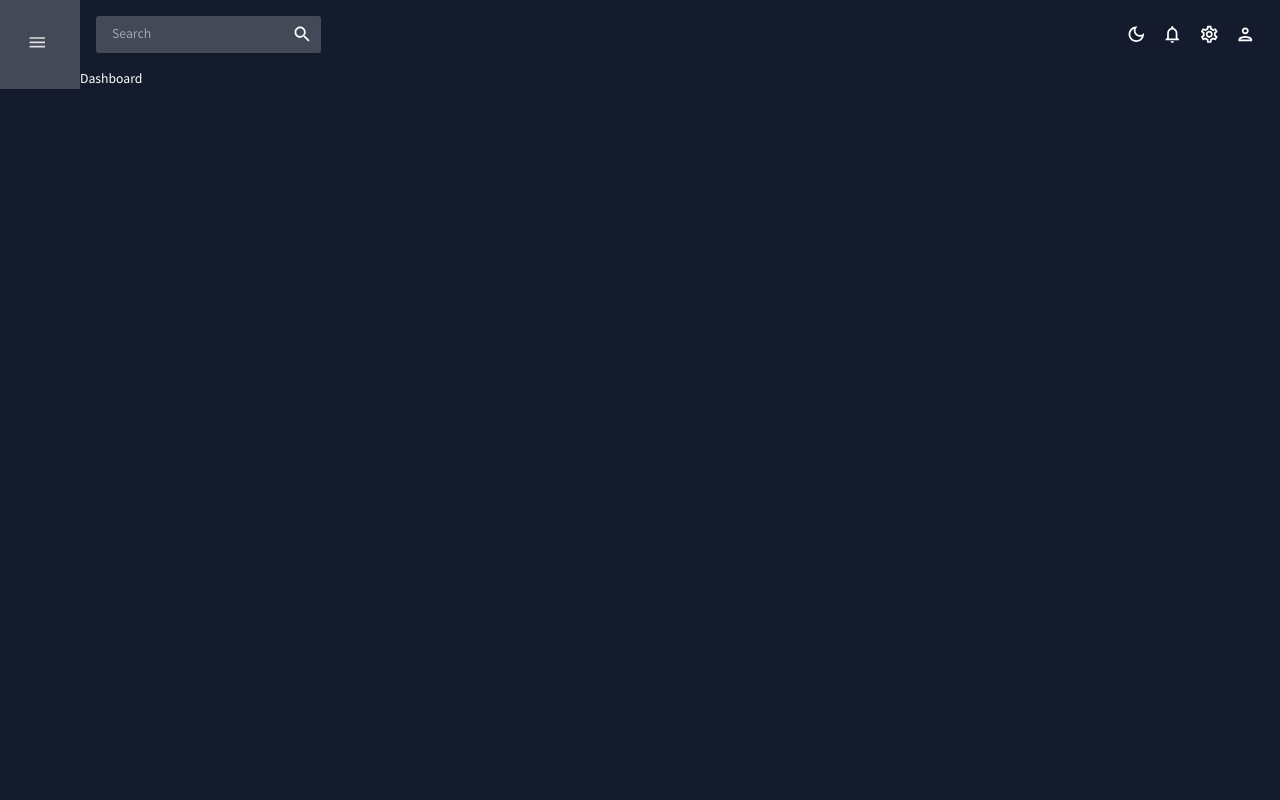
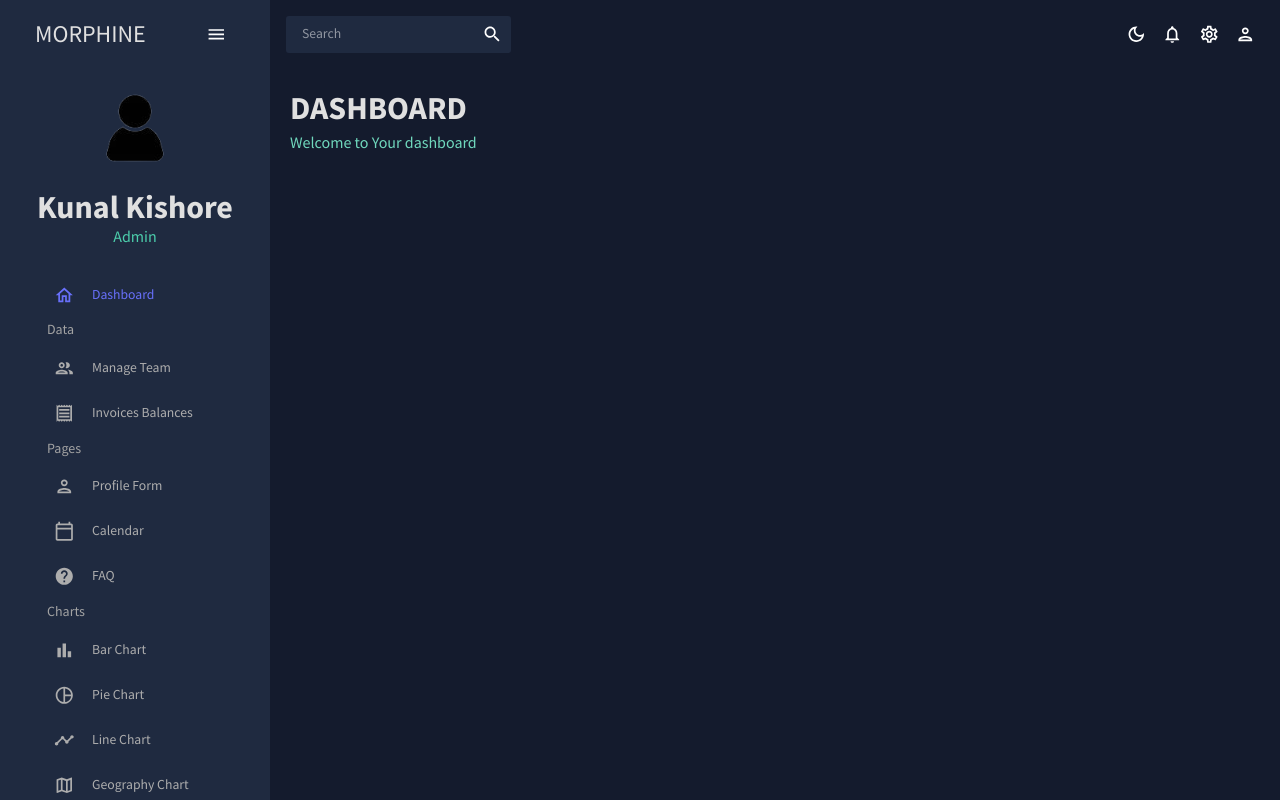
Before and after one commit to morphine-kunal/Dashboard, a React (Create React App) app: page / in a window 1280 px wide. Built offline with nearby package versions, Linux system fonts and the light colour scheme.

Commit message:
sidebar completed, and work on team page started

```diff
--- /dev/null
+++ b/src/components/Header.jsx
@@ -0,0 +1,23 @@
+import { Typography, Box, useTheme } from "@mui/material";
+import { tokens } from "../theme";
+
+const Header = ({title, subtitle}) => {
+  const theme = useTheme();
+  const colors = tokens(theme.palette.mode);
+
+  return (
+    <Box mb="30px">
+      <Typography
+        variant="h2"
+        color={colors.grey[100]}
+        fontWeight="bold"
+        sx={{ mb: "5px" }}
+      >
+        {title}
+      </Typography>
+      <Typography variant="h5" color={colors.greenAccent[400]}>{subtitle}</Typography>
+    </Box>
+  );
+};
+
+export default Header;
--- a/src/index.css
+++ b/src/index.css
@@ -1,13 +1,13 @@
-@import url('https://fonts.googleapis.com/css2?family=Source+Sans+Pro:wght@400;600;700&display=swap');
+@import url("https://fonts.googleapis.com/css2?family=Source+Sans+Pro:wght@400;600;700&display=swap");
 
 html,
 body,
-:root,
+#root,
 .app,
 .content{
   height: 100%;
   width: 100%;
-  font-family: 'Source sans Pro', sans-serif;
+  font-family: 'Source Sans Pro', sans-serif;
 }
 
 .app{
@@ -15,22 +15,22 @@ body,
   position: relative;
 }
 
-::-webkit-scrollbar{
+::-webkit-scrollbar {
   width: 10px;
 }
 
 /* track */
-::-webkit-scrollbar-track{
+::-webkit-scrollbar-track {
   background: #e0e0e0;
 }
 
 /* handle  */
-::-webkit-scrollbar-thumb{
+::-webkit-scrollbar-thumb {
   background: #888;
 }
 
 /* handle on hover  */
 
-::-webkit-scrollbar-thumb:hover{
+::-webkit-scrollbar-thumb:hover {
   background: #555;
 }
--- a/src/scenes/dashboard/index.jsx
+++ b/src/scenes/dashboard/index.jsx
@@ -1,7 +1,12 @@
+import { Box } from "@mui/material";
+import Header from "../../components/Header";
 
+const Dashboard = () => {
+  return <Box m={'20px'}>
+    <Box display='flex' justifyContent='space-between' alignItems='center'>
+    <Header title='DASHBOARD' subtitle='Welcome to Your dashboard'/></Box>
+  </Box>
 
-const Dashboard = () =>{
-    return <div>Dashboard</div>;
-}
+};
 
 export default Dashboard;
--- a/src/scenes/global/Sidebar.jsx
+++ b/src/scenes/global/Sidebar.jsx
@@ -6,7 +6,7 @@ import { Link } from "react-router-dom";
 import { tokens } from "../../theme";
 import HomeOutlined from "@mui/icons-material/HomeOutlined";
 import PeopleOutlined from "@mui/icons-material/PeopleOutlined";
-import ContactsOutlined from "@mui/icons-material/ContactsOutlined";
+// import ContactsOutlined from "@mui/icons-material/ContactsOutlined";
 import ReceiptOutlined from "@mui/icons-material/ReceiptOutlined";
 import PersonOutlined from "@mui/icons-material/PersonOutlined";
 import CalendarTodayOutlined from "@mui/icons-material/CalendarTodayOutlined";
@@ -17,11 +17,38 @@ import TimelineOutlined from "@mui/icons-material/TimelineOutlined";
 import MenuOutlined from "@mui/icons-material/MenuOutlined";
 import MapOutlined from "@mui/icons-material/MapOutlined";
 
+
+
+
+
+
+
+
+
+
+const Item = ({ title, to, icon, selected, setSelected }) => {
+  const theme = useTheme();
+  const colors = tokens(theme.palette.mode);
+  return (
+    <MenuItem
+      active={selected === title}
+      style={{ colors: colors.grey[100] }}
+      onClick={() => setSelected(title)}
+      icon={icon}
+    >
+      <Typography>{title}</Typography>
+      <Link to={to} />
+    </MenuItem>
+  );
+};
+
 const Sidebar = () => {
   const theme = useTheme();
   const colors = tokens(theme.palette.mode);
-  const [isCollapsed, setIsCollapsed] = useState("false");
+  const [isCollapsed, setIsCollapsed] = useState(false);
   const [selected, setSelected] = useState("Dashboard");
+
+
 
   return (
     <Box
@@ -38,21 +65,25 @@ const Sidebar = () => {
         "& .pro-inner-item:hover": {
           color: "#868dfb !important",
         },
-        "& .pro-menu-item:active": {
-          color: "6870fa !important",
+        "& .pro-menu-item.active": {
+          color: "#6870fa !important",
         },
       }}
     >
+
       <ProSidebar collapsed={isCollapsed}>
+
         <Menu iconShape="square">
+
           {/* Logo and Menu icon  */}
           <MenuItem
             onClick={() => setIsCollapsed(!isCollapsed)}
             icon={isCollapsed ? <MenuOutlined /> : undefined}
             style={{
-              margin: "10px 0 10px 0",
+              margin: "1px 0 20px 0",
               color: colors.grey[100],
             }}
+
           >
             {!isCollapsed && (
               <Box
@@ -61,7 +92,9 @@ const Sidebar = () => {
                 alignItems={"center"}
                 ml="15px"
               >
-                <Typography varient='h3' color={colors.grey[100]}>MORPHINE</Typography>
+                <Typography variant="h3" color={colors.grey[100]}>
+                  MORPHINE
+                </Typography>
                 <IconButton onClick={() => setIsCollapsed(!isCollapsed)}>
                   <MenuOutlined />
                 </IconButton>
@@ -70,24 +103,132 @@ const Sidebar = () => {
           </MenuItem>
           {/* user */}
           {!isCollapsed && (
-                <Box mb={'25px'}>
-                    <Box display={'flex'} justifyContent='center' alignItems={'center'}>
-                        <img alt="user-dp"
-                        width={'100px'}
-                        height='100px'
-                        src="../../assets/user.jpg"
-                        style={{cursor: 'pointer', borderRadius: '50%'}}
+            <Box mb={"25px"}>
+              <Box
+                display={"flex"}
+                justifyContent="center"
+                alignItems={"center"}
+              >
+                <img
+                  alt="user-dp"
+                  width="100px"
+                  height="100px"
+                  src="../../assets/user.png"
+                  style={{ cursor: "pointer", borderRadius: "50%" }}
                 />
               </Box>
-                    <Box textAlign={'center'}>
-                        <Typography varient='h2' color={colors.grey[100]} fontWeight='bold' sx={{m: '10px 0 0 0'}}>Kunal Kishore</Typography>
-                        <Typography varient='h3' color={colors.greenAccent[300]}>Admin</Typography>
+              <Box textAlign={"center"}>
+                <Typography
+                  variant="h2"
+                  color={colors.grey[100]}
+                  fontWeight="bold"
+                  sx={{ m: "10px 0 0 0" }}
+                >
+                  Kunal Kishore
+                </Typography>
+                <Typography variant="h5" color={colors.greenAccent[500]}>
+                  Admin
+                </Typography>
               </Box>
             </Box>
           )}
 
+          {/* MenuItems  */}
+          <Box paddingLeft={isCollapsed ? undefined : "10%"}>
+            <Item
+              title="Dashboard"
+              to="/"
+              icon={<HomeOutlined />}
+              selected={selected}
+              setSelected={setSelected}
+            />
 
+            <Typography
+              variant="h6"
+              color={colors.grey[300]}
+              sx={{ m: "1px 0 5px 20px" }}
+            >
+              Data
+            </Typography>
 
+            <Item
+              title="Manage Team"
+              to="/team"
+              icon={<PeopleOutlined />}
+              selected={selected}
+              setSelected={setSelected}
+            />
+            <Item
+              title="Invoices Balances"
+              to="/invoices"
+              icon={<ReceiptOutlined />}
+              selected={selected}
+              setSelected={setSelected}
+            />
+            <Typography
+              variant="h6"
+              color={colors.grey[300]}
+              sx={{ m: "1px 0 5px 20px" }}
+            >
+              Pages
+            </Typography>
+            <Item
+              title="Profile Form"
+              to="/form"
+              icon={<PersonOutlined />}
+              selected={selected}
+              setSelected={setSelected}
+            />
+            <Item
+              title="Calendar"
+              to="/calendar"
+              icon={<CalendarTodayOutlined />}
+              selected={selected}
+              setSelected={setSelected}
+            />
+            <Item
+              title="FAQ"
+              to="/faq"
+              icon={<HelpOutlined />}
+              selected={selected}
+              setSelected={setSelected}
+            />
+            <Typography
+              variant="h6"
+              color={colors.grey[300]}
+              sx={{ m: "1px 0 5px 20px" }}
+            >
+              Charts
+            </Typography>
+            <Item
+              title="Bar Chart"
+              to="/bar"
+              icon={<BarChartOutlined />}
+              selected={selected}
+              setSelected={setSelected}
+            />
+            <Item
+              title="Pie Chart"
+              to="/pie"
+              icon={<PieChartOutlinedOutlined />}
+              selected={selected}
+              setSelected={setSelected}
+            />
+            <Item
+              title="Line Chart"
+              to="/line"
+              icon={<TimelineOutlined />}
+              selected={selected}
+              setSelected={setSelected}
+            />
+            <Item
+              title="Geography Chart"
+              to="/geography"
+              icon={<MapOutlined />}
+              selected={selected}
+              setSelected={setSelected}
+            />
+          </Box>
         </Menu>
       </ProSidebar>
     </Box>
--- a/src/theme.js
+++ b/src/theme.js
@@ -22,7 +22,7 @@ export const tokens = (mode) => ({
           100: "#d0d1d5",
           200: "#a1a4ab",
           300: "#727681",
-          400: "#434957",
+          400: "#1F2A40",
           500: "#141b2d",
           600: "#101624",
           700: "#0c101b",
```
Also changed, not shown: public/assets/user.png (added), src/scenes/Team/index.jsx (added). Lines whose indentation alone changed are shown as unchanged.
